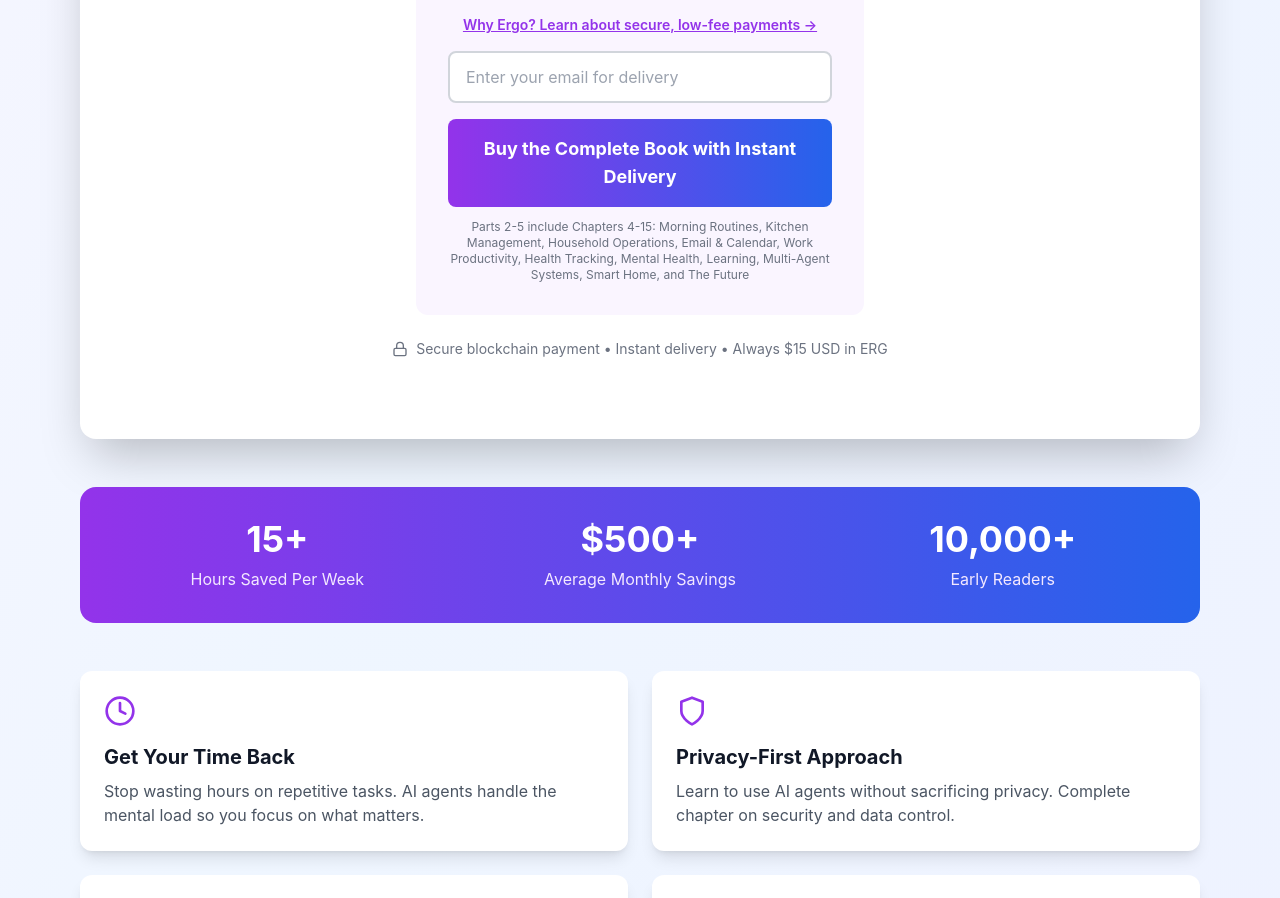
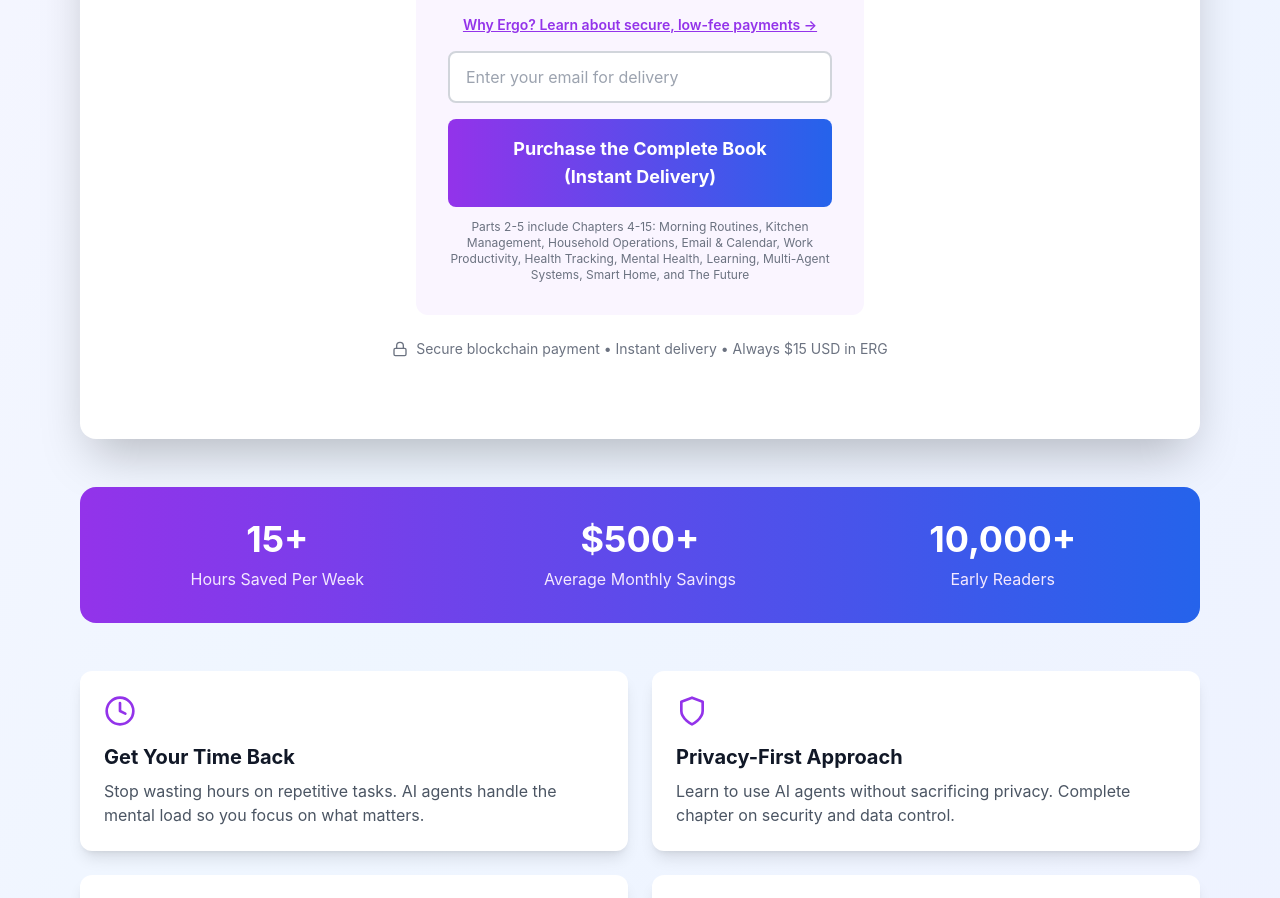
Before and after one commit to agenticaihome/ebook-frontend, a React (Create React App) app: page / in a window 1280 px wide. Shown: the part 1507-2405 px from the top of the page. Built offline with nearby package versions, Linux system fonts and the light colour scheme; no server answers.

Commit message:
Update SalesPage.jsx

```diff
--- a/src/SalesPage.jsx
+++ b/src/SalesPage.jsx
@@ -843,7 +843,7 @@ export default function SalesPage() {
                 onClick={handlePurchaseClick}
                 className="w-full bg-gradient-to-r from-purple-600 to-blue-600 text-white font-bold py-4 px-8 rounded-lg text-lg hover:shadow-xl transition-shadow mb-3"
               >
-                Buy the Complete Book with Instant Delivery
+                Purchase the Complete Book (Instant Delivery)
               </button>
 
               <div className="text-xs text-gray-500">
```
